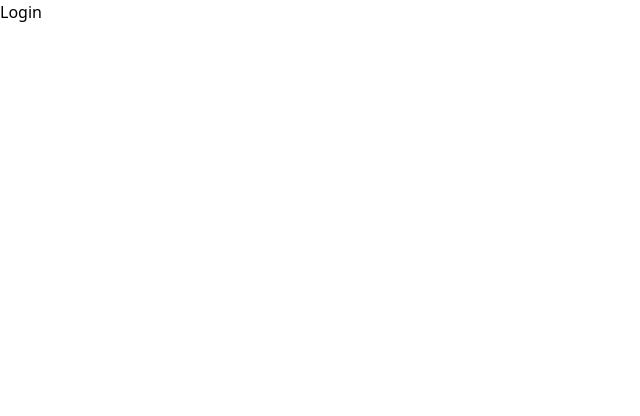
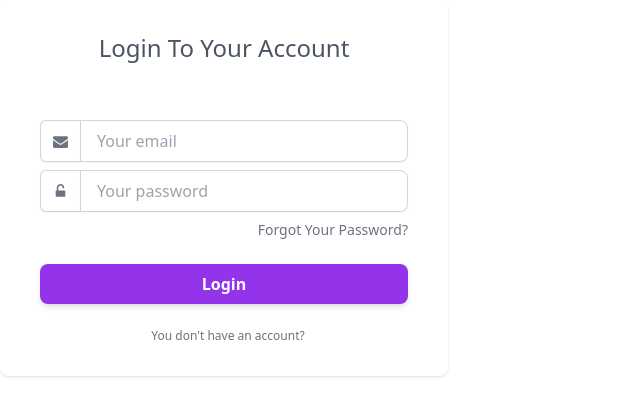
Before and after one commit to Zufiqqar/CodeEXP_2022_Hackathon, a Next.js app in the folder nova/: page /Login in a window 1280 px wide. Shown: the top 416 px of the page, without its empty margins (0-640 px from the left). Built offline with nearby package versions, Linux system fonts and the light colour scheme.

Commit message:
create and login

```diff
--- /dev/null
+++ b/nova/pages/Create.jsx
@@ -0,0 +1,49 @@
+import React from "react";
+import Login from "./login";
+
+function Create() {
+  return (
+    <div class="flex flex-col max-w-md px-4 py-8 bg-white rounded-lg shadow dark:bg-gray-800 sm:px-6 md:px-8 lg:px-10">
+    <div class="self-center mb-2 text-xl font-light text-gray-800 sm:text-2xl dark:text-white">
+        Create a new account
+    </div>
+    <span class="justify-center text-sm text-center text-gray-500 flex-items-center dark:text-gray-400">
+        Already have an account ?
+        <a href="#" target="_blank" class="text-sm text-blue-500 underline hover:text-blue-700">
+            Sign in
+        </a>
+    </span>
+    <div class="p-6 mt-8">
+        <form action="#">
+            <div class="flex flex-col mb-2">
+                <div class=" relative ">
+                    <input type="text" id="create-account-pseudo" class=" rounded-lg border-transparent flex-1 appearance-none border border-gray-300 w-full py-2 px-4 bg-white text-gray-700 placeholder-gray-400 shadow-sm text-base focus:outline-none focus:ring-2 focus:ring-purple-600 focus:border-transparent" name="pseudo" placeholder="Pseudo"/>
+                    </div>
+                </div>
+                <div class="flex gap-4 mb-2">
+                    <div class=" relative ">
+                        <input type="text" id="create-account-first-name" class=" rounded-lg border-transparent flex-1 appearance-none border border-gray-300 w-full py-2 px-4 bg-white text-gray-700 placeholder-gray-400 shadow-sm text-base focus:outline-none focus:ring-2 focus:ring-purple-600 focus:border-transparent" name="First name" placeholder="First name"/>
+                        </div>
+                        <div class=" relative ">
+                            <input type="text" id="create-account-last-name" class=" rounded-lg border-transparent flex-1 appearance-none border border-gray-300 w-full py-2 px-4 bg-white text-gray-700 placeholder-gray-400 shadow-sm text-base focus:outline-none focus:ring-2 focus:ring-purple-600 focus:border-transparent" name="Last name" placeholder="Last name"/>
+                            </div>
+                        </div>
+                        <div class="flex flex-col mb-2">
+                            <div class=" relative ">
+                                <input type="text" id="create-account-email" class=" rounded-lg border-transparent flex-1 appearance-none border border-gray-300 w-full py-2 px-4 bg-white text-gray-700 placeholder-gray-400 shadow-sm text-base focus:outline-none focus:ring-2 focus:ring-purple-600 focus:border-transparent" placeholder="Email"/>
+                                </div>
+                            </div>
+                            <div class="flex w-full my-4">
+                                <button type="submit" class="py-2 px-4  bg-purple-600 hover:bg-purple-700 focus:ring-purple-500 focus:ring-offset-purple-200 text-white w-full transition ease-in duration-200 text-center text-base font-semibold shadow-md focus:outline-none focus:ring-2 focus:ring-offset-2  rounded-lg ">
+                                    Create Account
+                                </button>
+                            </div>
+                        </form>
+                        <div class="flex items-center justify-center mt-6">
+                                                            </div>
+                                                        </div>
+                                                    </div>
+    );
+}
+
+export default Create;
--- a/nova/pages/Login.jsx
+++ b/nova/pages/Login.jsx
@@ -1,7 +1,58 @@
 import React from "react";
 
 function Login() {
-  return <div>Login</div>;
+  return (
+    <div class="flex flex-col w-full max-w-md px-4 py-8 bg-white rounded-lg shadow dark:bg-gray-800 sm:px-6 md:px-8 lg:px-10">
+        <div class="self-center mb-6 text-xl font-light text-gray-600 sm:text-2xl dark:text-white">
+            Login To Your Account
+        </div>
+        <div class="mt-8">
+            <form action="#" autoComplete="off">
+                <div class="flex flex-col mb-2">
+                    <div class="flex relative ">
+                        <span class="rounded-l-md inline-flex  items-center px-3 border-t bg-white border-l border-b  border-gray-300 text-gray-500 shadow-sm text-sm">
+                            <svg width="15" height="15" fill="currentColor" viewBox="0 0 1792 1792" xmlns="http://www.w3.org/2000/svg">
+                                <path d="M1792 710v794q0 66-47 113t-113 47h-1472q-66 0-113-47t-47-113v-794q44 49 101 87 362 246 497 345 57 42 92.5 65.5t94.5 48 110 24.5h2q51 0 110-24.5t94.5-48 92.5-65.5q170-123 498-345 57-39 100-87zm0-294q0 79-49 151t-122 123q-376 261-468 325-10 7-42.5 30.5t-54 38-52 32.5-57.5 27-50 9h-2q-23 0-50-9t-57.5-27-52-32.5-54-38-42.5-30.5q-91-64-262-182.5t-205-142.5q-62-42-117-115.5t-55-136.5q0-78 41.5-130t118.5-52h1472q65 0 112.5 47t47.5 113z">
+                                </path>
+                            </svg>
+                        </span>
+                        <input type="text" id="sign-in-email" class=" rounded-r-lg flex-1 appearance-none border border-gray-300 w-full py-2 px-4 bg-white text-gray-700 placeholder-gray-400 shadow-sm text-base focus:outline-none focus:ring-2 focus:ring-purple-600 focus:border-transparent" placeholder="Your email"/>
+                        </div>
+                    </div>
+                    <div class="flex flex-col mb-6">
+                        <div class="flex relative ">
+                            <span class="rounded-l-md inline-flex  items-center px-3 border-t bg-white border-l border-b  border-gray-300 text-gray-500 shadow-sm text-sm">
+                                <svg width="15" height="15" fill="currentColor" viewBox="0 0 1792 1792" xmlns="http://www.w3.org/2000/svg">
+                                    <path d="M1376 768q40 0 68 28t28 68v576q0 40-28 68t-68 28h-960q-40 0-68-28t-28-68v-576q0-40 28-68t68-28h32v-320q0-185 131.5-316.5t316.5-131.5 316.5 131.5 131.5 316.5q0 26-19 45t-45 19h-64q-26 0-45-19t-19-45q0-106-75-181t-181-75-181 75-75 181v320h736z">
+                                    </path>
+                                </svg>
+                            </span>
+                            <input type="password" id="sign-in-email" class=" rounded-r-lg flex-1 appearance-none border border-gray-300 w-full py-2 px-4 bg-white text-gray-700 placeholder-gray-400 shadow-sm text-base focus:outline-none focus:ring-2 focus:ring-purple-600 focus:border-transparent" placeholder="Your password"/>
+                            </div>
+                        </div>
+                        <div class="flex items-center mb-6 -mt-4">
+                            <div class="flex ml-auto">
+                                <a href="#" class="inline-flex text-xs font-thin text-gray-500 sm:text-sm dark:text-gray-100 hover:text-gray-700 dark:hover:text-white">
+                                    Forgot Your Password?
+                                </a>
+                            </div>
+                        </div>
+                        <div class="flex w-full">
+                            <button type="submit" class="py-2 px-4  bg-purple-600 hover:bg-purple-700 focus:ring-purple-500 focus:ring-offset-purple-200 text-white w-full transition ease-in duration-200 text-center text-base font-semibold shadow-md focus:outline-none focus:ring-2 focus:ring-offset-2  rounded-lg ">
+                                Login
+                            </button>
+                        </div>
+                    </form>
+                </div>
+                <div class="flex items-center justify-center mt-6">
+                    <a href="#" target="_blank" class="inline-flex items-center text-xs font-thin text-center text-gray-500 hover:text-gray-700 dark:text-gray-100 dark:hover:text-white">
+                        <span class="ml-2">
+                            You don&#x27;t have an account?
+                        </span>
+                    </a>
+                </div>
+            </div>
+    );
 }
 
 export default Login;
--- a/nova/pages/index.jsx
+++ b/nova/pages/index.jsx
@@ -2,12 +2,11 @@
 import Head from "next/head";
 import Image from "next/image";
 import Login from "./login";
+import Create from "./Create";
 
 const Home = () => {
   return (
-    <div>
-      <Login />
-    </div>
+      <Create/>
   );
 };
 
```
